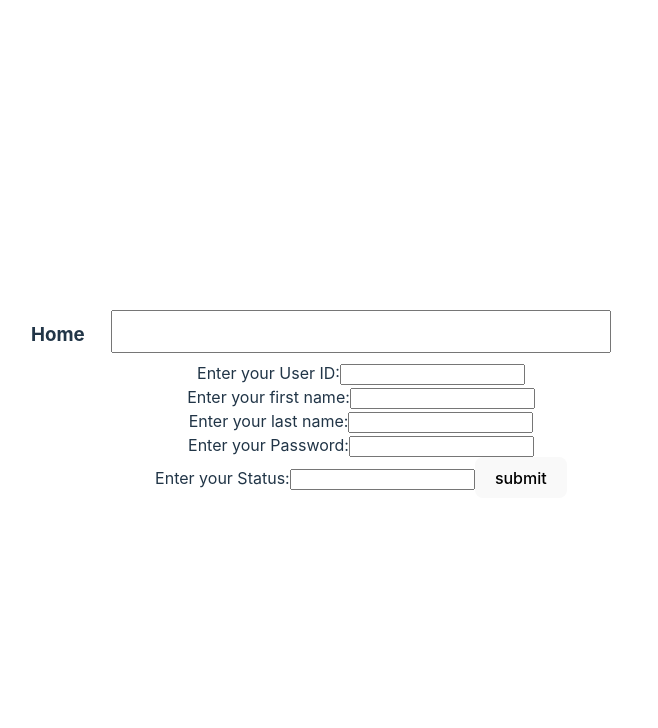
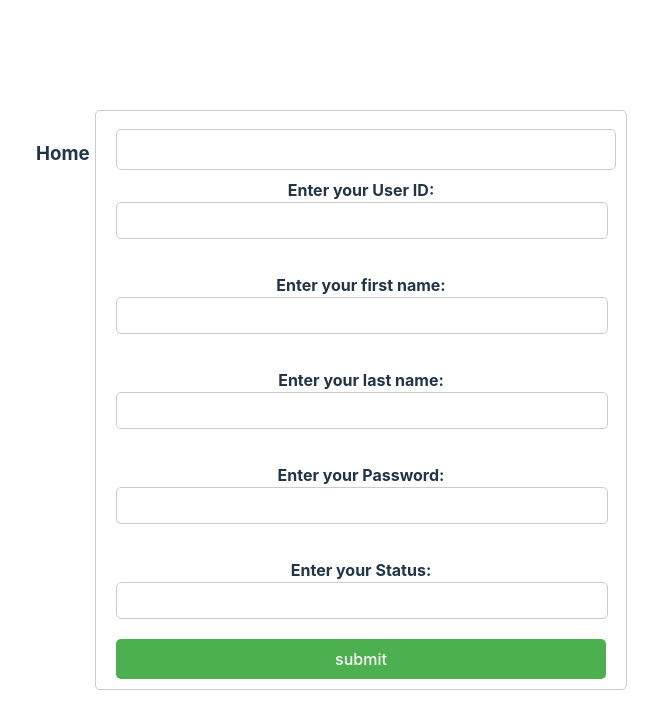
Before and after one commit to Abhishek-baj1289/Backend-MERN, a React (Vite) app in the folder frontend/: page /add in a window 1280 px wide. Shown: the top 728 px of the page, without its empty margins (279-937 px from the left). Built offline with nearby package versions, Linux system fonts and the light colour scheme.

Commit message:
added some CSS to the form

```diff
--- a/frontend/src/AddUsers.jsx
+++ b/frontend/src/AddUsers.jsx
@@ -1,6 +1,6 @@
 import React, { useState, useEffect } from 'react'
 import Navbar from './Navbar';
-
+import './assets/FormCSS.css'
 
 const AddUsers = () => {
   const [data, setData] = useState({})
--- /dev/null
+++ b/frontend/src/assets/FormCSS.css
@@ -0,0 +1,35 @@
+form {
+    display: flex;
+    flex-direction: column;
+    max-width: 490px;
+    margin: 0 auto;
+    padding: 10px 20px;
+    border: 1px solid #ccc;
+    border-radius: 5px;
+  }
+
+  label {
+    font-weight: bold;
+  }
+
+  input[type="text"] {
+    padding: 10px 0px;
+    border: 1px solid #ccc;
+    border-radius: 5px;
+    margin-bottom: 10px;
+    width: 100%;
+  }
+
+  button[type="submit"] {
+    background-color: #4CAF50;
+    color: white;
+    padding: 10px 20px;
+    border: none;
+    border-radius: 5px;
+    cursor: pointer;
+    margin-top: 10px;
+  }
+
+  button[type="submit"]:hover {
+    background-color: #3e8e41;
+  }
```
